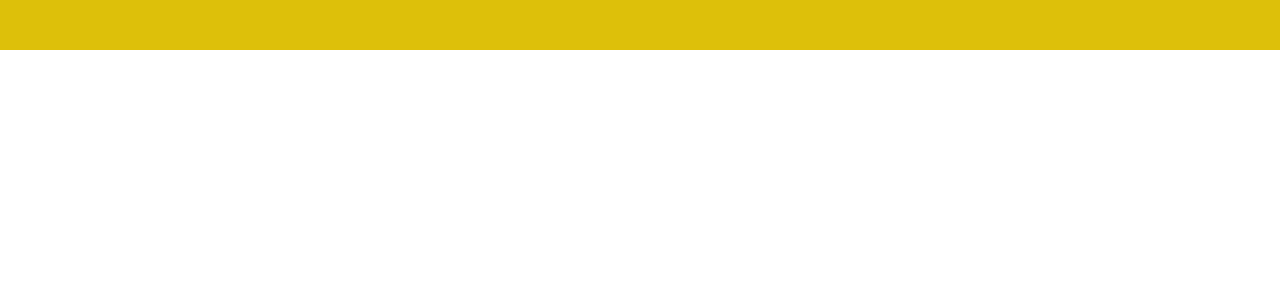
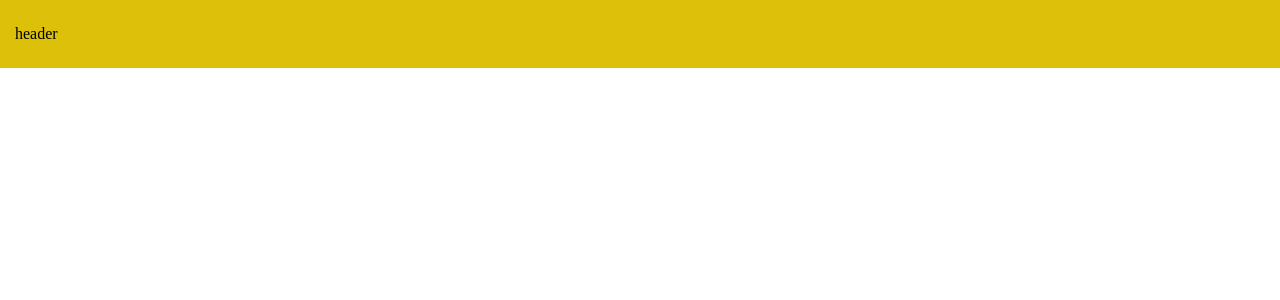
Before and after one commit to Sorokovsky/DealyBookClient, a Next.js app: page / in a window 1280 px wide. Shown: the top 300 px of the page. Built offline with nearby package versions, Linux system fonts and the light colour scheme.

Commit message:
start header

```diff
--- a/src/components/Header.tsx
+++ b/src/components/Header.tsx
@@ -4,6 +4,7 @@ const Header:FC = memo(():JSX.Element => {
     return (
     <header className={styles.header}>
         <div className={["container", styles.container].join(" ")}>
+            header
         </div>
     </header>
     )
--- a/src/styles/Header.module.sass
+++ b/src/styles/Header.module.sass
@@ -4,3 +4,4 @@
 .container
     display: flex
     align-items: center
+    justify-content: space-between
```
Also changed, not shown: 2 other files (tests, documents, lock files or other folders).
